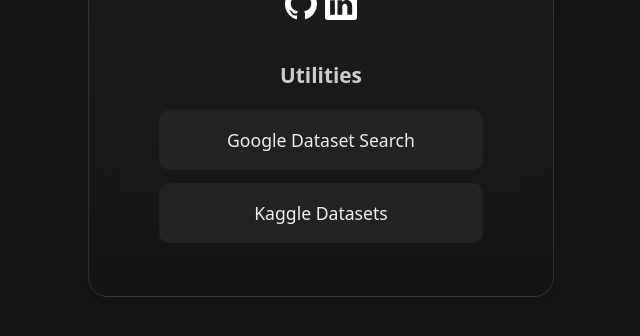
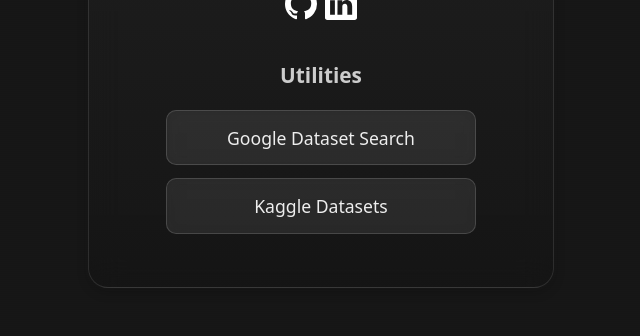
Before and after one commit to rachelsprague/rachelsprague.com, a Jekyll site: the page built from index.md, in a window 1280 px wide. Shown: the part 289-625 px from the top of the page, without its empty margins (319-959 px from the left). Built offline with Jekyll 4.4.1, drawn with Linux system fonts in a browser that asks for light colours.

Commit message:
Update style.css

```diff
--- a/assets/css/style.css
+++ b/assets/css/style.css
@@ -159,3 +159,35 @@ h1 {
     font-size: 1.1rem;
   }
 }
+
+/* ================================
+   Glass-style buttons / links
+   ================================ */
+.landing-container a:not(.social-icons-inline a) {
+  display: block;
+  margin: 0.8rem auto;
+  padding: 0.8rem 1.5rem;
+  max-width: 260px;
+  text-align: center;
+  text-decoration: none;
+  color: #eee;
+
+  /* glass/frosted effect */
+  background: rgba(255, 255, 255, 0.08);   /* semi-transparent base */
+  backdrop-filter: blur(8px);
+  -webkit-backdrop-filter: blur(8px);
+
+  border: 1px solid rgba(255, 255, 255, 0.15); /* subtle border */
+  border-radius: 10px;
+
+  font-weight: 500;
+  font-size: 1.1rem;
+
+  transition: background 0.3s ease, transform 0.2s ease, box-shadow 0.2s ease;
+}
+
+.landing-container a:not(.social-icons-inline a):hover {
+  background: rgba(255, 255, 255, 0.12); /* slightly lighter on hover */
+  transform: scale(1.03);                 /* subtle pop */
+  box-shadow: 0 4px 12px rgba(255, 255, 255, 0.08); /* soft glow */
+}
```
